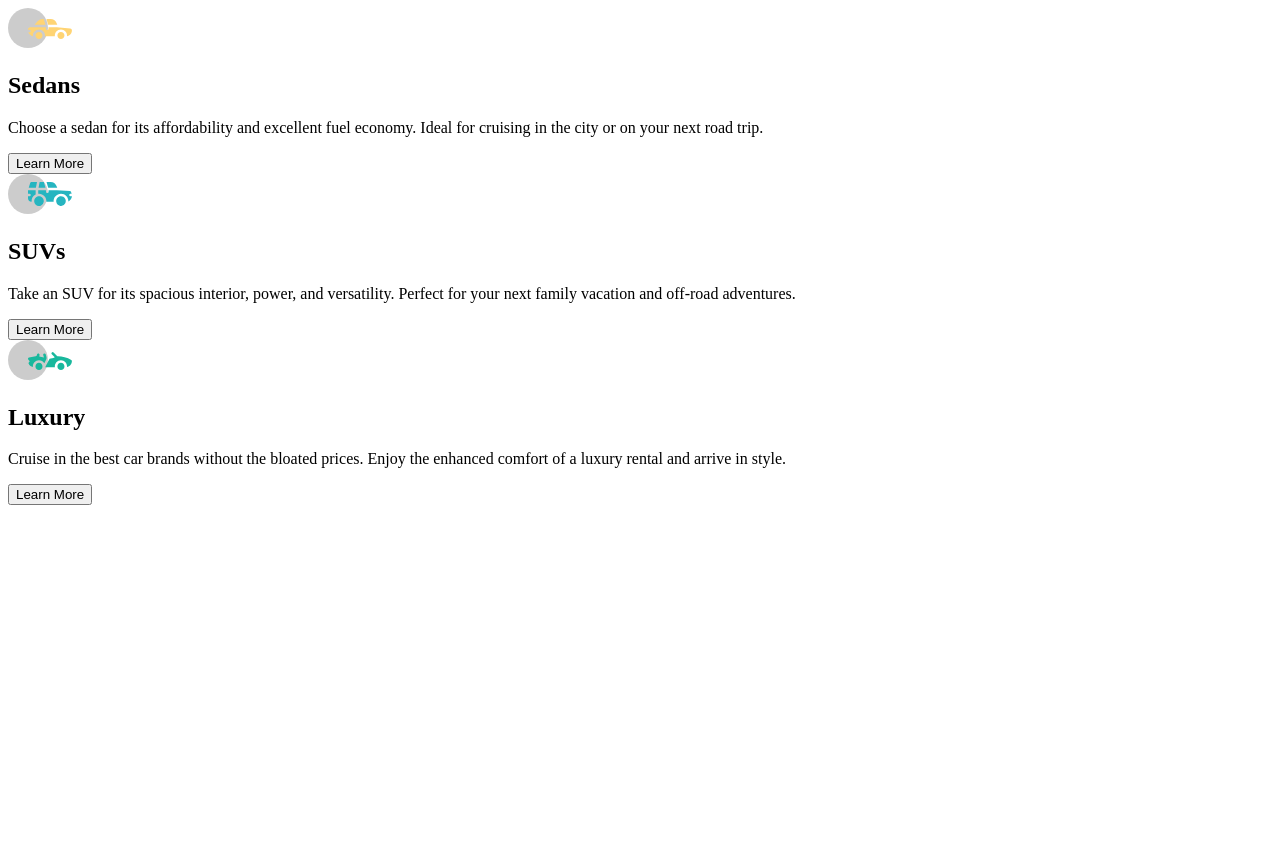
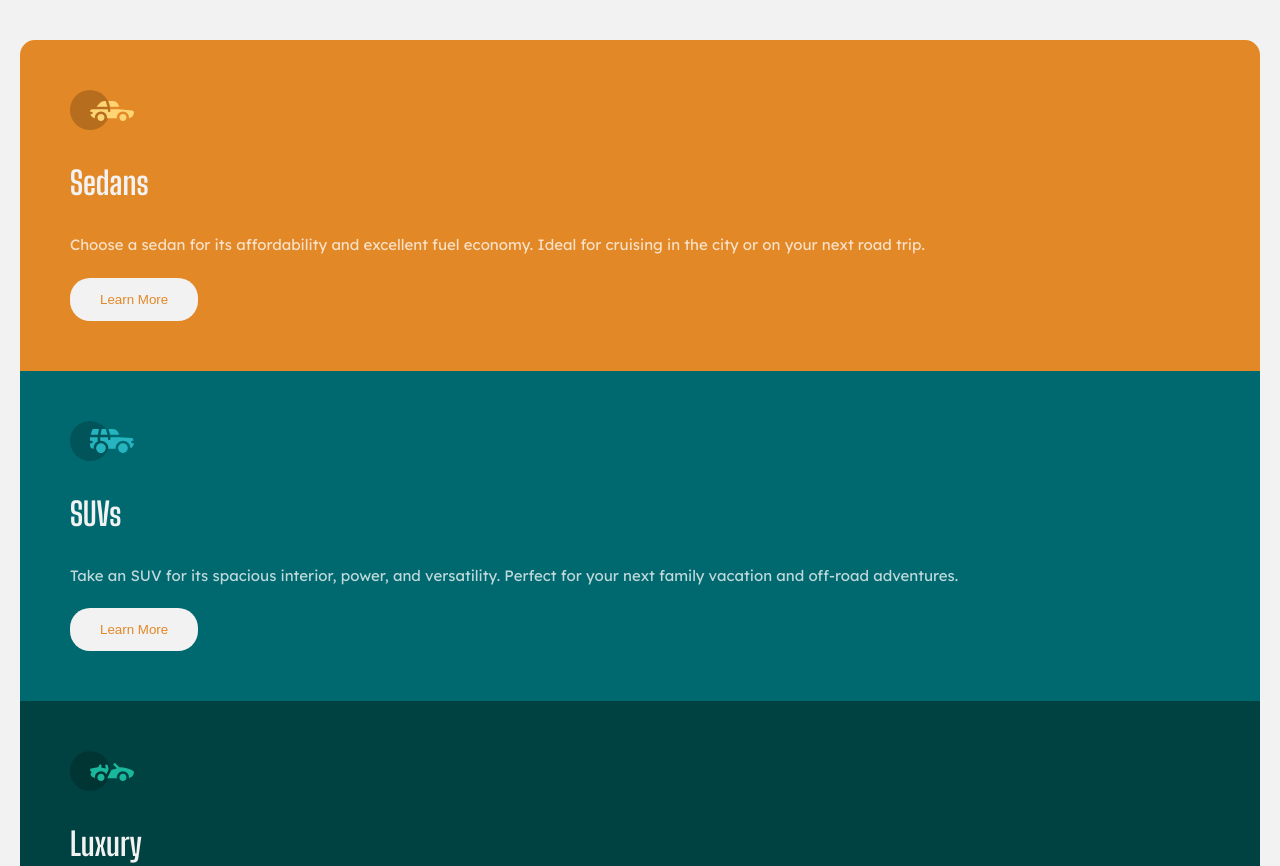
Before and after one commit to mohamed-abdelahi-haibelty/3-column-preview-card-component, a plain HTML site: page index.html in a window 1280 px wide. Shown: the top 866 px of the page. Before the commit the page ends 800 px from the top, so only its background shows below. Drawn offline with Linux system fonts and the light colour scheme.

Commit message:
add card style

```diff
--- a/index.html
+++ b/index.html
@@ -12,23 +12,23 @@
 </head>
 <body>
     <div class="container">
-        <div class="card 1">
+        <div class="card one">
             <img src="images/icon-sedans.svg" alt="">
-            <h2>Sedans</h2>
+            <h1>Sedans</h1>
             <p>Choose a sedan for its affordability and excellent fuel economy. Ideal for cruising in the city
                 or on your next road trip.</p>
             <button>Learn More</button>
         </div>
-        <div class="card 2">
+        <div class="card two">
             <img src="images/icon-suvs.svg" alt="">
-            <h2>SUVs</h2>
+            <h1>SUVs</h1>
             <p>Take an SUV for its spacious interior, power, and versatility. Perfect for your next family vacation
                 and off-road adventures.</p>
             <button>Learn More</button>
         </div>
-        <div class="card 3">
+        <div class="card third">
             <img src="images/icon-luxury.svg" alt="">
-            <h2>Luxury</h2>
+            <h1>Luxury</h1>
             <p>Cruise in the best car brands without the bloated prices. Enjoy the enhanced comfort of a luxury
                 rental and arrive in style.</p>
             <button>Learn More</button>
--- a/styles.css
+++ b/styles.css
@@ -6,4 +6,61 @@
 --Very-light-gray : hsl(0, 0%, 95%);/*(background, headings, buttons)*/
 }
 /*font-family: 'Big Shoulders Display', cursive;
-font-family: 'Lexend Deca', sans-serif;*/
+*/
+
+*{
+    padding:0;
+    margin: 0;
+    box-sizing: border-box;
+}
+body{
+    background-color: var(--Very-light-gray);
+}
+
+.container{
+    margin-right: 20px;
+    margin-left: 20px;
+    margin-top: 40px;
+    margin-bottom: 40px;
+    display:grid;
+    grid-template-columns: auto;
+}
+.card{
+    padding: 50px;
+}
+img{
+    margin-bottom: 30px;
+}
+h1{
+    color: var(--Very-light-gray);
+    margin-bottom: 30px;
+    font-family: 'Big Shoulders Display', cursive;
+}
+.one{
+    background-color: var(--Bright-orange);
+    border-top-left-radius: 15px;
+    border-top-right-radius: 15px;
+}
+.two{
+    background-color: var(--Dark-cyan);
+}
+.third{
+    background-color: var(--Very-dark-cyan);
+    border-bottom-right-radius: 15px;
+    border-bottom-left-radius: 15px;
+}
+
+p{
+    font-family: 'Lexend Deca', sans-serif;
+    font-size: 15px;
+    line-height: 1.7;
+    color: var(--white);
+    margin-bottom: 20px;
+}
+button{
+    border-radius: 20px;
+    color: var(--Bright-orange);
+    background-color: var(--Very-light-gray);
+    padding: 14px 30px;
+    border: none;
+}
```
